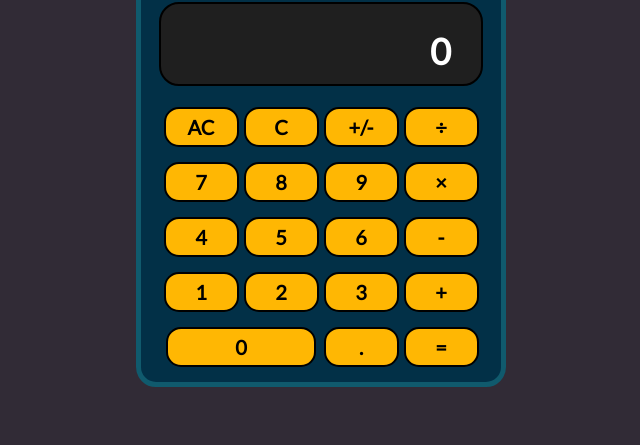
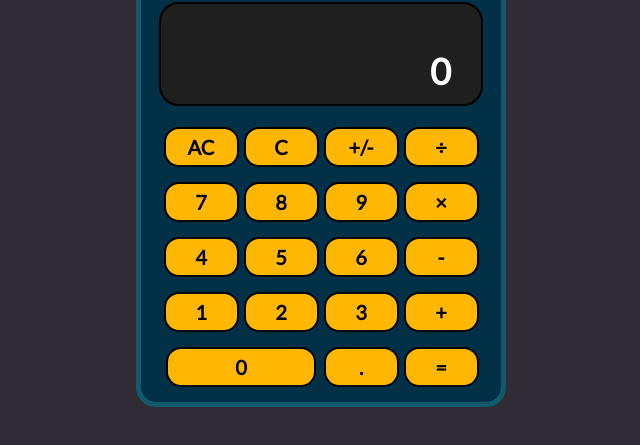
Before and after one commit to anthonydwan/calculator, a plain HTML site: page index.html in a window 1280 px wide. Shown: the part 133-578 px from the top of the page, without its empty margins (319-959 px from the left). Drawn offline with Linux system fonts and the light colour scheme; a web font is replaced by a local one.

Commit message:
fixed overflow error to include negative and allowed more space to show calculations

```diff
--- a/script.js
+++ b/script.js
@@ -209,7 +209,7 @@ function calculate(mode = "operator") {
         const a = twoNumMemory[0]
         const b = twoNumMemory[1]
         let newTotal = operate(a, b, currOperator)
-        if(newTotal > 10e12){
+        if(newTotal > 10e13 || newTotal < -10e13){
             error=true
             errorType="overflow"
         }
--- a/style.css
+++ b/style.css
@@ -19,8 +19,8 @@ html{
     margin: 100px auto;
     display: grid;
     grid-template-columns: 360px;
-    grid-template-rows: 30px 105px 275px;
-    height: 410px;
+    grid-template-rows: 30px 125px 275px;
+    height: 430px;
     width: 360px;
     border: 5px solid  #105a6d;
     background-color:  #023047 ;
@@ -29,10 +29,10 @@ html{
 
 #display{
     display: grid;
-    grid-template-rows: 25px 55px;
+    grid-template-rows: 45px 55px;
     background-color: rgb(31, 31, 31);
     border-radius: 20px;
-    height: 80px;
+    height: 100px;
     width: 260px;
     text-align: right;
     padding: 0px 30px;
```
